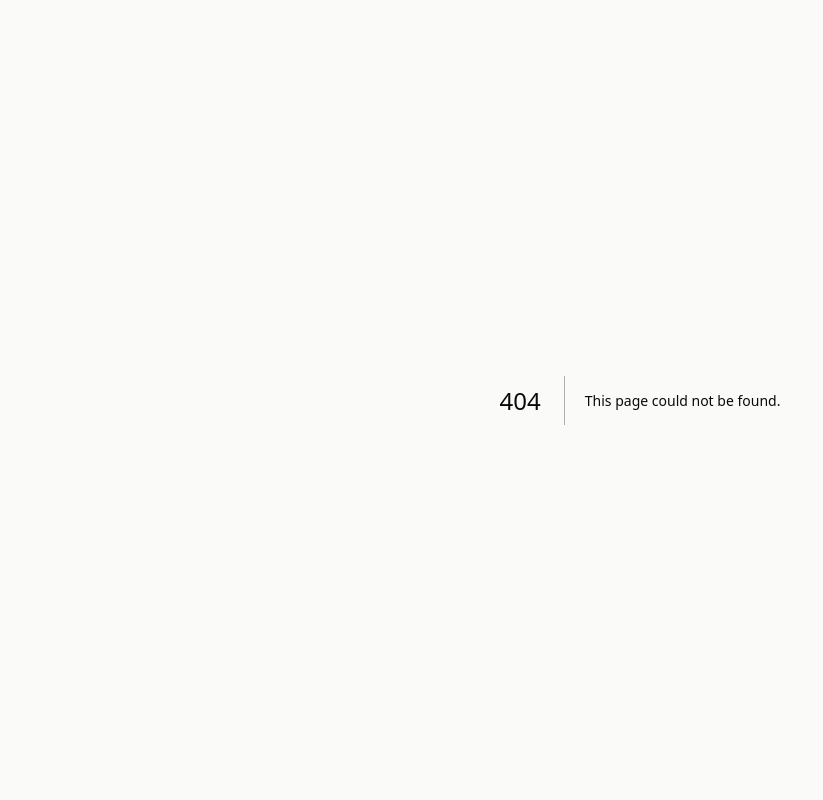
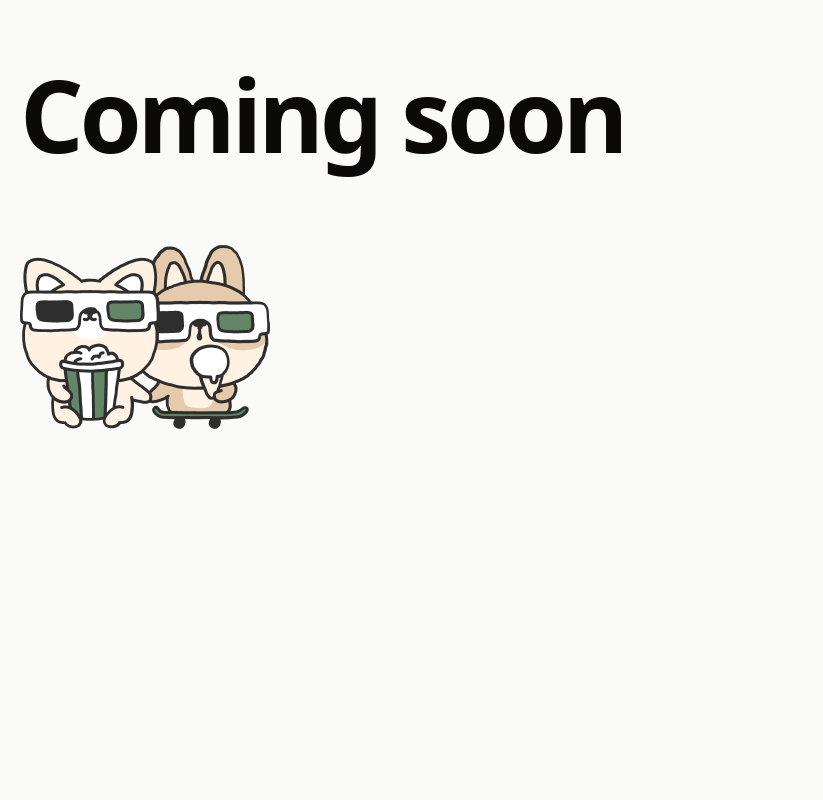
Before and after one commit to YuriDevAT/accessibility-first, a Next.js app: page /documents in a window 1280 px wide. Before the commit this address had no page. Shown: the top 800 px of the page, without its empty margins (0-823 px from the left). Built offline with nearby package versions, Linux system fonts and the light colour scheme.

Commit message:
create missing pages

```diff
--- /dev/null
+++ b/pages/documents.tsx
@@ -0,0 +1,18 @@
+import Image from "next/image";
+import Layout from '../components/layout'
+import Container from '../components/container'
+
+const Documents = () => {
+  return (
+    <Layout>
+      <Container>
+        <section className="mt-16 mb-32">
+          <h1 className="text-5xl md:text-7xl lg:text-8xl font-bold tracking-tighter leading-tight md:leading-none mb-12 text-center md:text-left">Coming soon</h1>
+          <Image src={"/assets/coming-soon.png"} width={250} height={250} alt="" />
+        </section>
+      </Container>
+    </Layout >
+  )
+}
+
+export default Documents
--- /dev/null
+++ b/pages/news.tsx
@@ -0,0 +1,18 @@
+import Image from "next/image";
+import Layout from '../components/layout'
+import Container from '../components/container'
+
+const News = () => {
+  return (
+    <Layout>
+      <Container>
+        <section className="mt-16 mb-32">
+          <h1 className="text-5xl md:text-7xl lg:text-8xl font-bold tracking-tighter leading-tight md:leading-none mb-12 text-center md:text-left">Coming soon</h1>
+          <Image src={"/assets/coming-soon.png"} width={250} height={250} alt="" />
+        </section>
+      </Container>
+    </Layout >
+  )
+}
+
+export default News
--- /dev/null
+++ b/pages/ux-research.tsx
@@ -0,0 +1,18 @@
+import Image from "next/image";
+import Layout from '../components/layout'
+import Container from '../components/container'
+
+const UXResearch = () => {
+  return (
+    <Layout>
+      <Container>
+        <section className="mt-16 mb-32">
+          <h1 className="text-5xl md:text-7xl lg:text-8xl font-bold tracking-tighter leading-tight md:leading-none mb-12 text-center md:text-left">Coming soon</h1>
+          <Image src={"/assets/coming-soon.png"} width={250} height={250} alt="" />
+        </section>
+      </Container>
+    </Layout >
+  )
+}
+
+export default UXResearch
```
